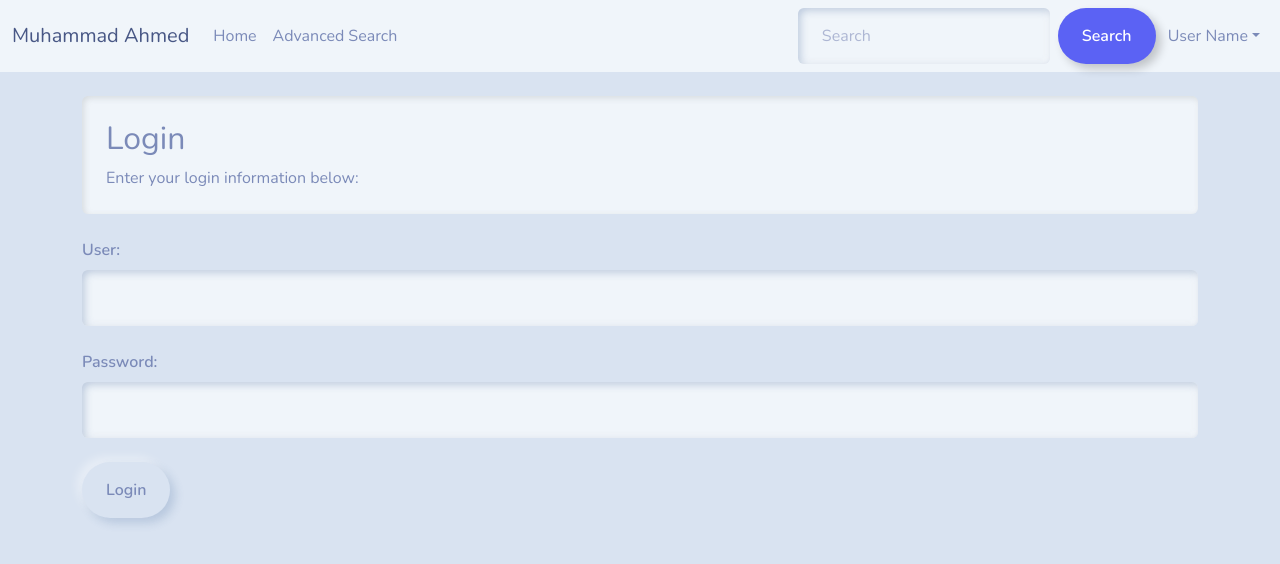
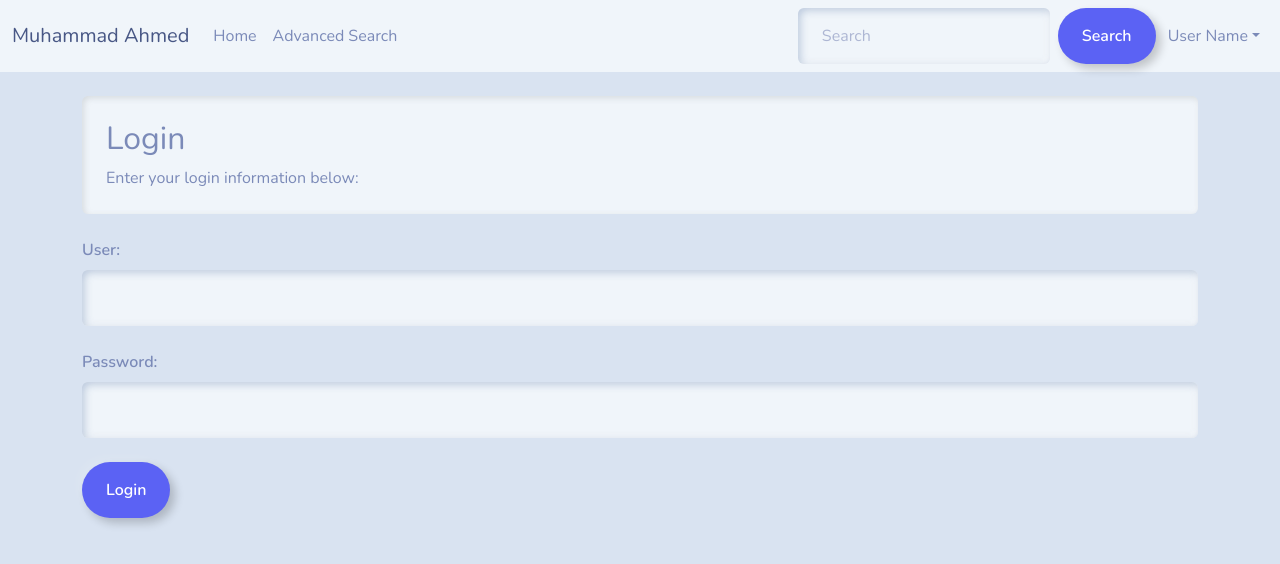
Before and after one commit to 4zad/art-search-tool-nextjs, a Next.js app: page /login in a window 1280 px wide. Shown: the top 564 px of the page. Built offline with nearby package versions, Linux system fonts and the light colour scheme.

Commit message:
fix: UI bug fixes to login page
Signed-off-by: Muhammad Ahmed <mahmed.4zad@gmail.com>

```diff
--- a/pages/login.js
+++ b/pages/login.js
@@ -55,7 +55,7 @@ export default function Login(props) {
           />
         </Form.Group>
         <br />
-        <Button variant='primary' className='pull-right' type='submit'>
+        <Button variant='outline-info' className='pull-right' type='submit'>
           Login
         </Button>
         <br />
```
